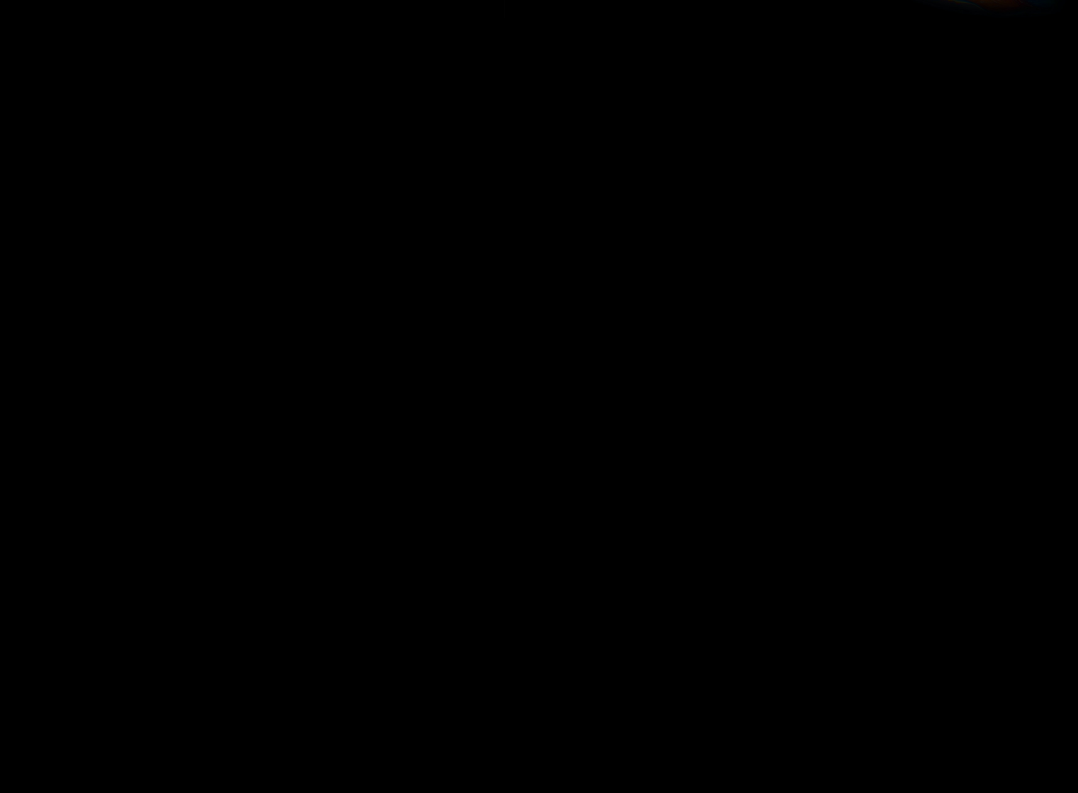
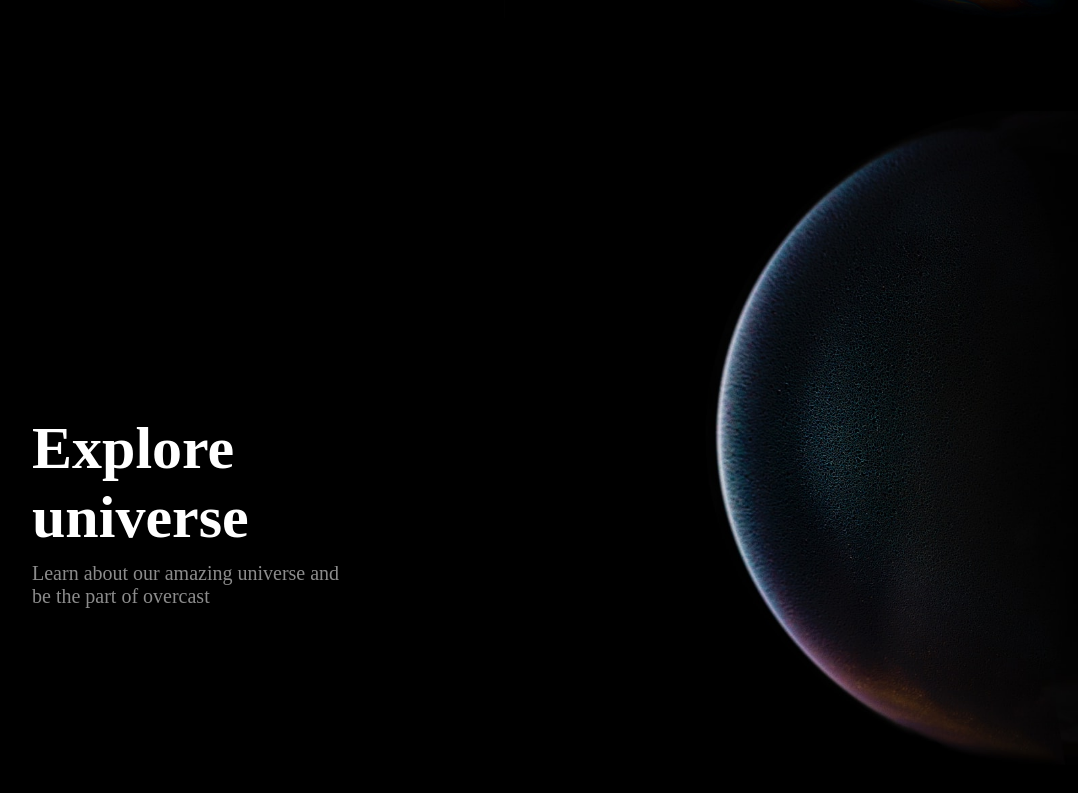
Before and after one commit to Lippi99/Space, a Next.js app: page / in a window 1280 px wide. Shown: the part 689-1482 px from the top of the page, without its empty margins (8-1086 px from the left). Before the commit the page ends 800 px from the top, so only its background shows below. Built offline with nearby package versions, Linux system fonts and the light colour scheme.

Commit message:
added image and new section

```diff
--- a/next.config.js
+++ b/next.config.js
@@ -1,6 +1,7 @@
 /** @type {import('next').NextConfig} */
 const nextConfig = {
   reactStrictMode: true,
+  styledComponents: true,
 }
 
 module.exports = nextConfig
--- a/src/Containers/FirstSection/index.tsx
+++ b/src/Containers/FirstSection/index.tsx
@@ -10,6 +10,7 @@ export const FirstSection = () => {
         <Title fontSize={"6rem"} color={"#8C8C8C"}>
           Discover our <span style={{ color: "#ffffff" }}>universe</span>
         </Title>
+
         <Description fontSize={"2rem"} color="#8C8C8C">
           User Interface
         </Description>
@@ -19,6 +20,7 @@ export const FirstSection = () => {
         <Image
           width={1000}
           height={800}
+          quality={100}
           objectFit="cover"
           src="/planet.jpg"
           alt="logo"
--- /dev/null
+++ b/src/Containers/SecondSection/index.tsx
@@ -0,0 +1,32 @@
+import Image from "next/image";
+import { Description } from "../../components/Text/Paragraph/styles";
+import { Title } from "../../components/Text/Title";
+import { Container, TitleContainer } from "./styles";
+
+export const SecondSection = () => {
+  return (
+    <Container>
+      <TitleContainer>
+        <Title fontSize={"6rem"} color={"#ffffff"}>
+          Explore <br />
+          universe
+        </Title>
+        <div style={{ width: "50%" }}>
+          <Description fontSize={"2rem"} color="#8C8C8C">
+            Learn about our amazing universe and be the part of overcast
+          </Description>
+        </div>
+      </TitleContainer>
+      <div className="planet1">
+        <Image
+          width={800}
+          height={700}
+          quality={100}
+          objectFit="cover"
+          src="/planetTwo.png"
+          alt="logo"
+        />
+      </div>
+    </Container>
+  );
+};
--- /dev/null
+++ b/src/Containers/SecondSection/styles.ts
@@ -0,0 +1,35 @@
+import styled from "styled-components";
+
+export const Container = styled.section`
+  max-width: 1300px;
+  width: 100%;
+  margin: 0 auto;
+  height: 100vh;
+  display: flex;
+  align-items: flex-start;
+  flex-direction: column;
+  justify-content: center;
+  padding-left: 4rem;
+  position: relative;
+
+  .planet1 {
+    width: 60%;
+    display: flex;
+    position: absolute;
+    right: 0;
+    top: 0;
+    transform: rotate(-180deg);
+    overflow: hidden;
+    z-index: -999;
+  }
+`;
+
+export const TitleContainer = styled.div`
+  width: 50%;
+  h1 {
+    margin-bottom: 1rem;
+    + h1 {
+      margin-left: 1.3rem;
+    }
+  }
+`;
--- a/src/pages/index.tsx
+++ b/src/pages/index.tsx
@@ -1,8 +1,14 @@
 import type { NextPage } from "next";
 import { FirstSection } from "../Containers/FirstSection";
+import { SecondSection } from "../Containers/SecondSection";
 
 const Home: NextPage = () => {
-  return <FirstSection />;
+  return (
+    <>
+      <FirstSection />
+      <SecondSection />
+    </>
+  );
 };
 
 export default Home;
```
Also changed, not shown: public/planetTwo.png (added).
